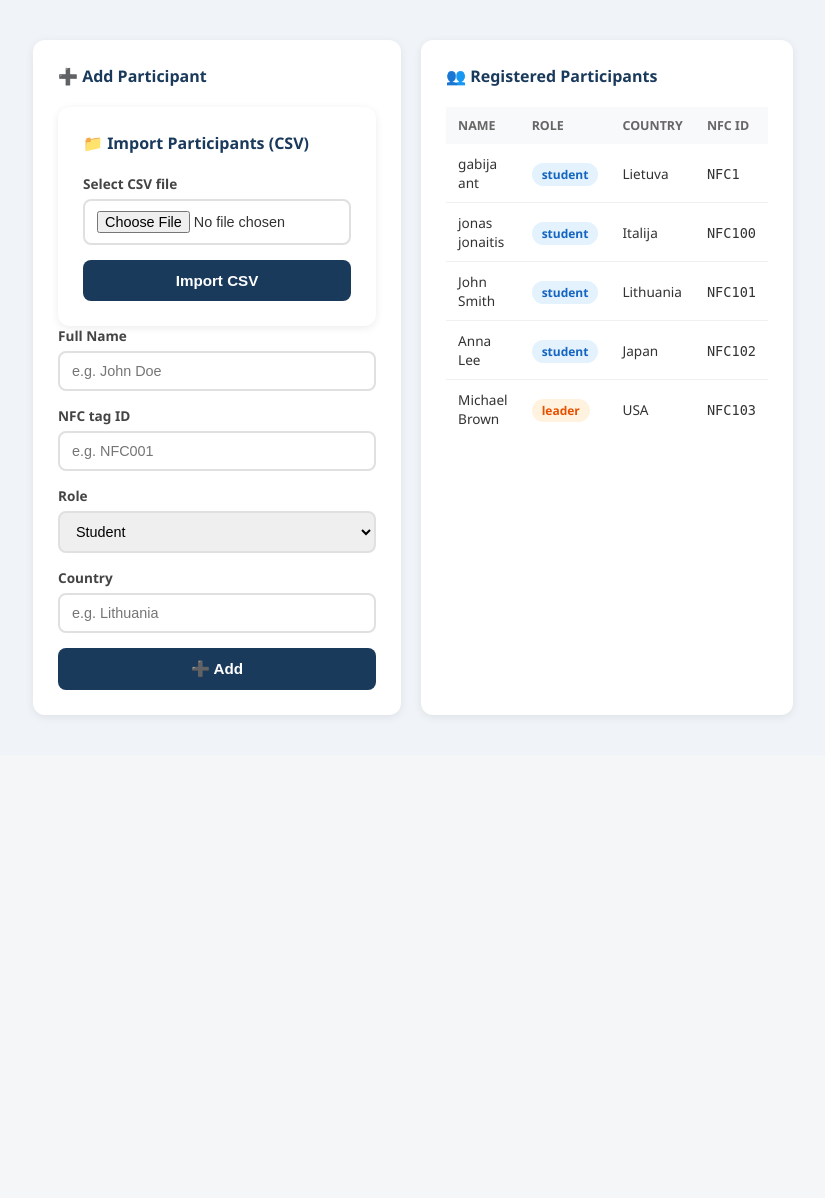
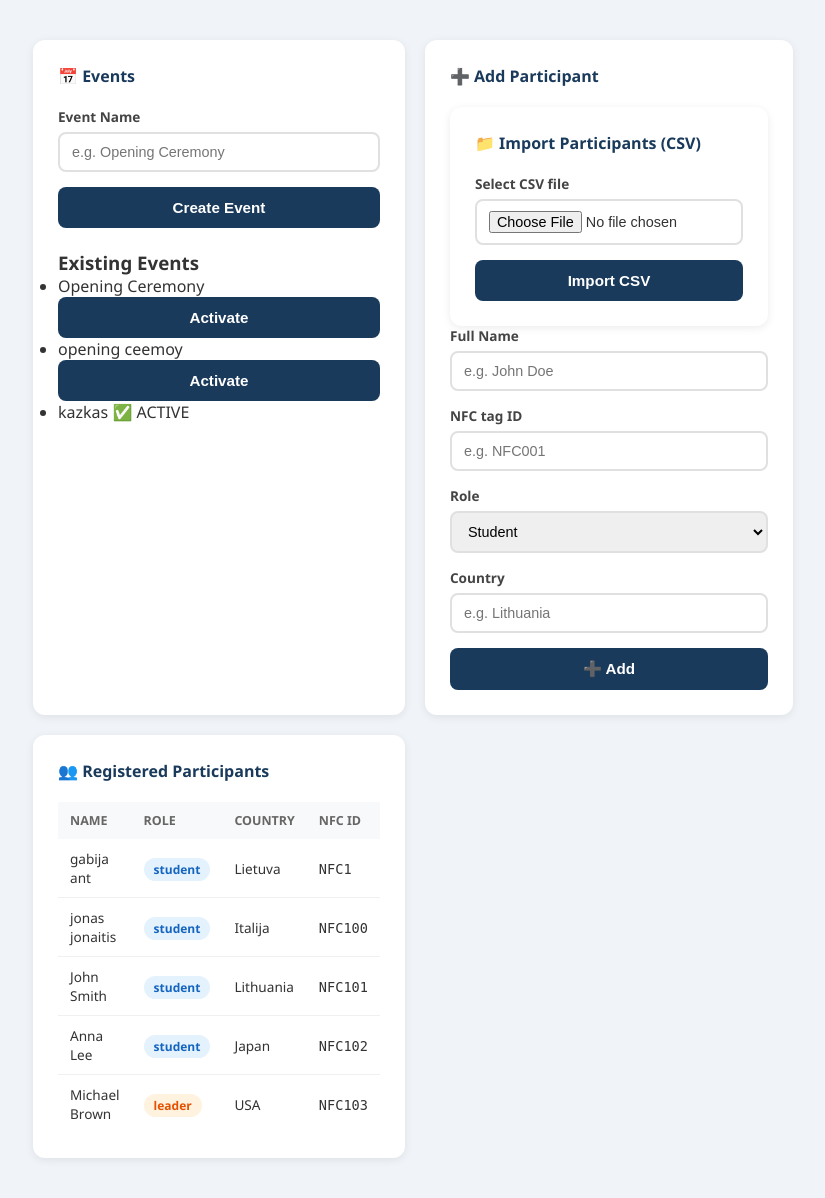
Before and after one commit to gabija4nt/ibo2026-system, a Flask app: page /admin in a window 1280 px wide. Shown: the part 100-1298 px from the top of the page, without its empty margins (227-1052 px from the left). Before the commit the page ends 818 px from the top, so only its background shows below. Run offline with Flask 3, Linux system fonts and the light colour scheme.

Commit message:
Add event management and active event check-in

```diff
--- a/app.py
+++ b/app.py
@@ -39,6 +39,11 @@ class Wellbeing(db.Model):
     q3 = db.Column(db.Integer)
     timestamp = db.Column(db.DateTime, default=datetime.utcnow)
 
+class Event(db.Model):
+    id = db.Column(db.Integer, primary_key=True)
+    name = db.Column(db.String(100), nullable=False)
+    active = db.Column(db.Boolean, default=False)
+
 # --- PAGES ---
 
 @app.route('/')
@@ -49,9 +54,12 @@ def index():
 def checkin():
     message = None
     participant = None
+
+    active_event = Event.query.filter_by(active=True).first()
+
     if request.method == 'POST':
         nfc_id = request.form.get('nfc_id')
-        event = request.form.get('event')
+        event = active_event.name if active_event else "No Active Event"
         participant = Participant.query.filter_by(nfc_id=nfc_id).first()
         if participant:
             entry = CheckIn(participant_id=participant.id, event_name=event)
@@ -60,7 +68,7 @@ def checkin():
             message = f'✅ {participant.name} successfully checked in!'
         else:
             message = '❌ Participant not found'
-    return render_template('checkin.html', message=message, participant=participant)
+    return render_template('checkin.html', message=message, participant=participant, active_event=active_event)
 
 @app.route('/wellbeing', methods=['GET', 'POST'])
 def wellbeing():
@@ -94,6 +102,30 @@ def dashboard():
 def admin():
 
     if request.method == 'POST':
+        if request.form.get('activate_event'):
+
+            event_id = request.form.get('activate_event')
+
+            Event.query.update({'active': False})
+
+            event = Event.query.get(event_id)
+
+            if event:
+                event.active = True
+                db.session.commit()
+
+            return redirect(url_for('admin'))
+
+        if request.form.get('create_event'):
+
+            event_name = request.form.get('event_name')
+
+            if event_name:
+                event = Event(name=event_name)
+                db.session.add(event)
+                db.session.commit()
+
+            return redirect(url_for('admin'))
 
         if request.form.get('import_csv'):
 
@@ -165,10 +197,12 @@ def admin():
         db.session.commit()
 
     participants = Participant.query.all()
+    events = Event.query.all()
 
     return render_template(
         'admin.html',
-        participants=participants
+        participants=participants,
+        events=events
     )
 
 if __name__ == '__main__':
--- a/templates/admin.html
+++ b/templates/admin.html
@@ -52,6 +52,49 @@
             {% endif %}
         {% endwith %}
         <div class="grid">
+            <div class="card">
+                <h2>📅 Events</h2>
+
+                <form method="POST">
+                    <input type="hidden" name="create_event" value="1">
+
+                    <label>Event Name</label>
+                    <input type="text"
+                           name="event_name"
+                           placeholder="e.g. Opening Ceremony"
+                           required>
+
+                    <button type="submit">
+                        Create Event
+                    </button>
+                </form>
+
+                <br>
+
+                {% if events %}
+                    <h3>Existing Events</h3>
+                    <ul>
+                        {% for event in events %}
+                            <li>
+                                {{ event.name }}
+
+                                {% if event.active %}
+                                    ✅ ACTIVE
+                                {% else %}
+                                    <form method="POST" style="display:inline;">
+                                        <input type="hidden"
+                                                name="activate_event"
+                                                value="{{ event.id }}">
+                                        <button type="submit">
+                                            Activate
+                                        </button>
+                                    </form>
+                                {% endif %}
+                            </li>
+                        {% endfor %}
+                    </ul>
+                {% endif %}
+            </div>
             <div class="card">
                 <h2>➕ Add Participant</h2>
                 <div class="card">
```
Also changed, not shown: templates/checkin.html (+16 -10 lines), instance/ibo.db.
